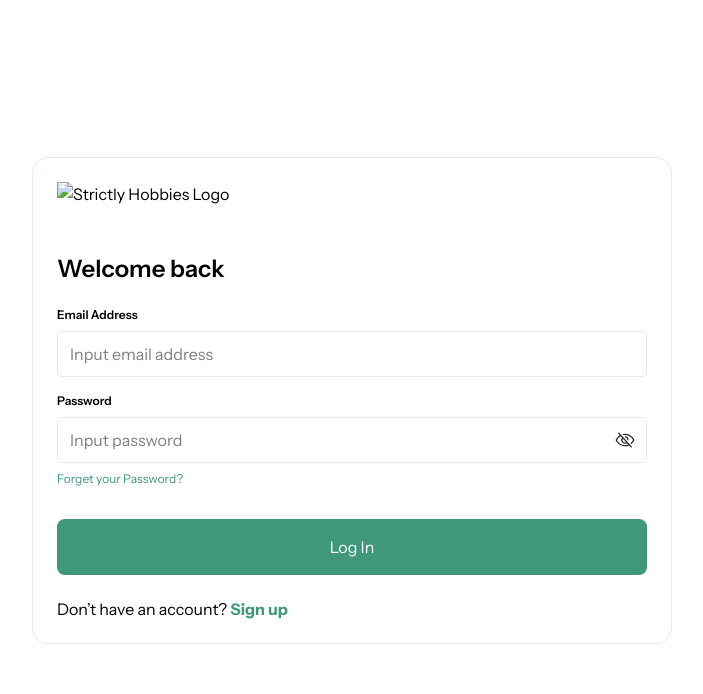
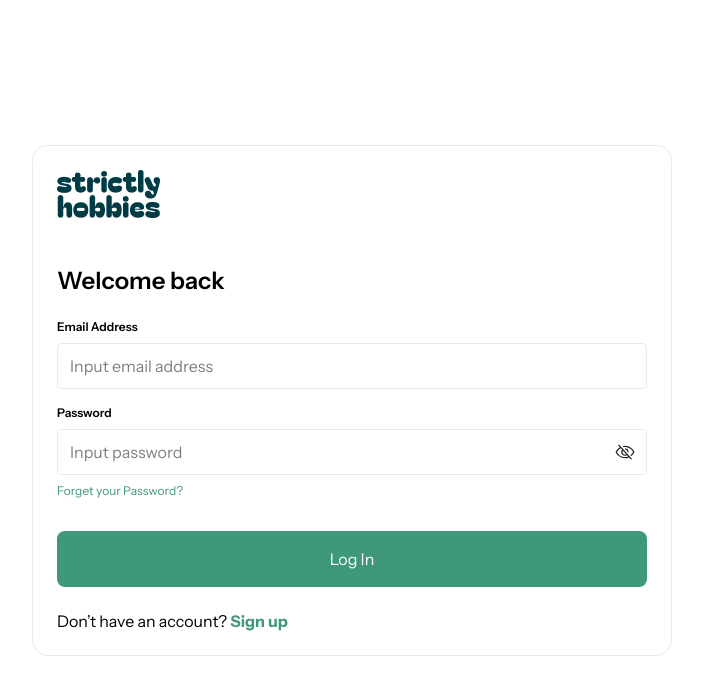
Before and after one commit to OgundemurenRuth/Axia-Africa-Project-Ogundemuren-Ruth, a website: page login.html in a window 1280 px wide. Shown: the whole page, without its empty margins (288-991 px from the left). Drawn offline with Linux system fonts and the light colour scheme; the site is published under a folder, as on GitHub Pages, so addresses that start at the root find nothing.

Commit message:
Updated logo

```diff
--- a/login.html
+++ b/login.html
@@ -16,7 +16,7 @@
       >
         <div class="logo mb-[48px]">
           <img
-            src="/assets/images/strictly hobbies logo png.png"
+            src="./assets/images/strictly hobbies logo png.png"
             alt="Strictly Hobbies Logo"
           />
         </div>
```
Also changed, not shown: signup.html (+1 -1 lines).
